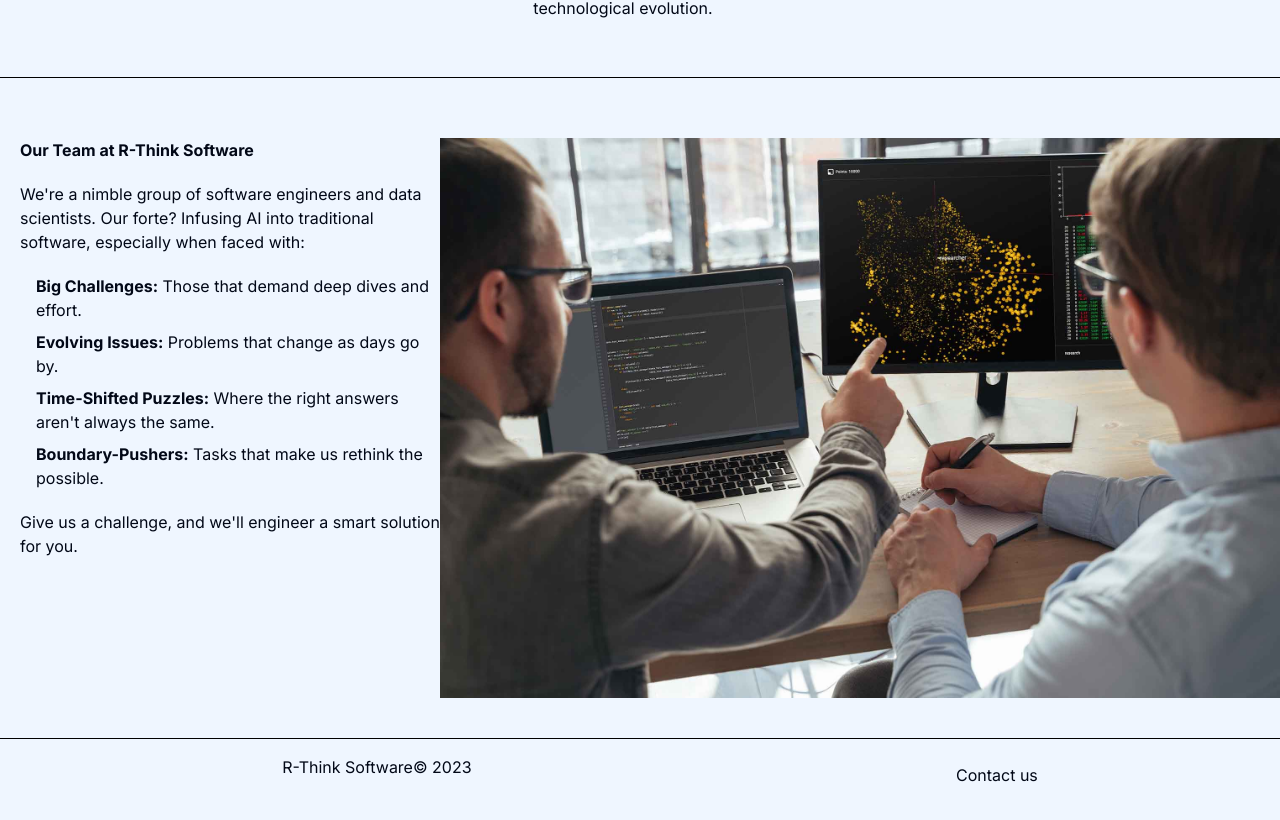
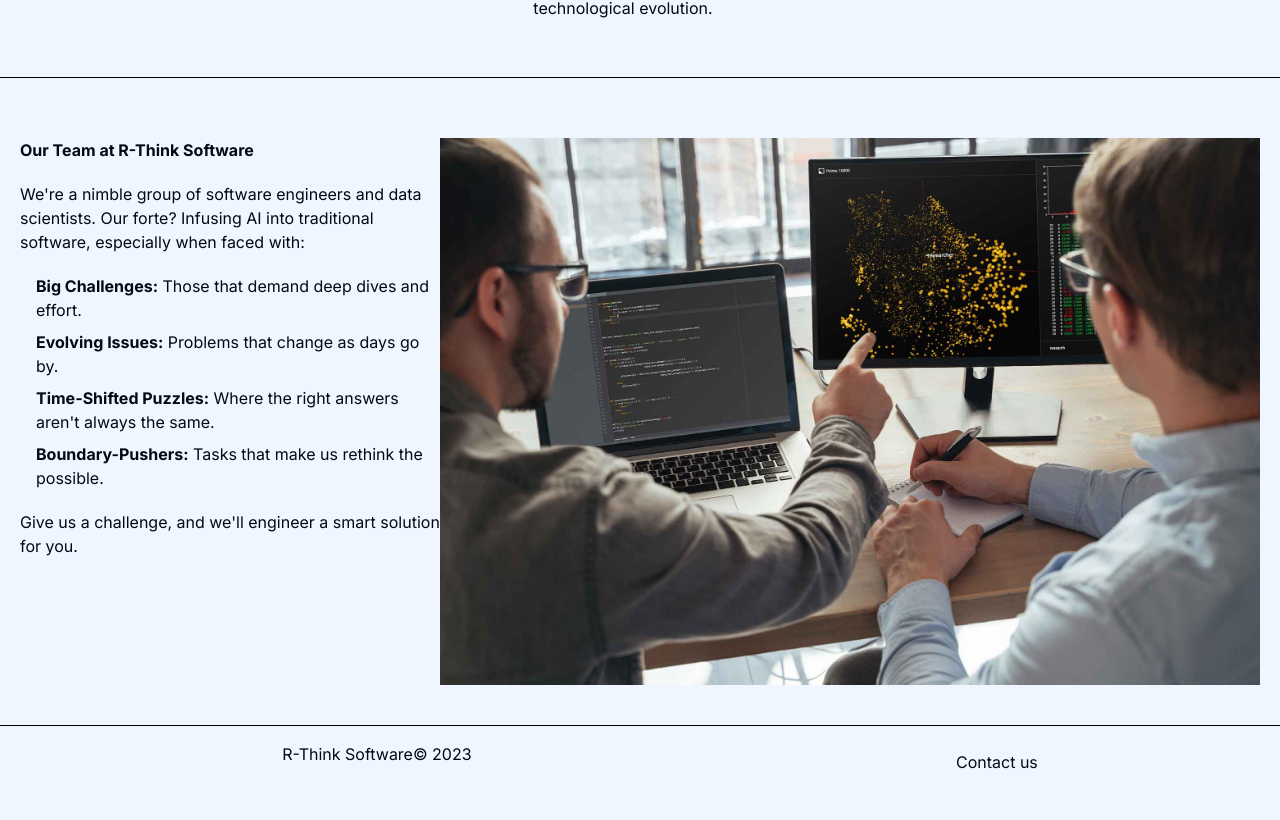
Before and after one commit to vcrudu/rthink-site, a Next.js app: page / in a window 1280 px wide. Shown: the part 774-1594 px from the top of the page. Built offline with nearby package versions, Linux system fonts and the light colour scheme.

Commit message:
Cosmetic issue fixing

```diff
--- a/src/app/page.tsx
+++ b/src/app/page.tsx
@@ -48,7 +48,7 @@ export default function Home() {
             you.
           </div>
         </div>
-        <div className="w-full lg:w-8/12 mt-5">
+        <div className="w-full lg:w-8/12 mt-5 pr-5">
           <Image alt="Out team" src={teamPicture} />
         </div>
       </div>
```
